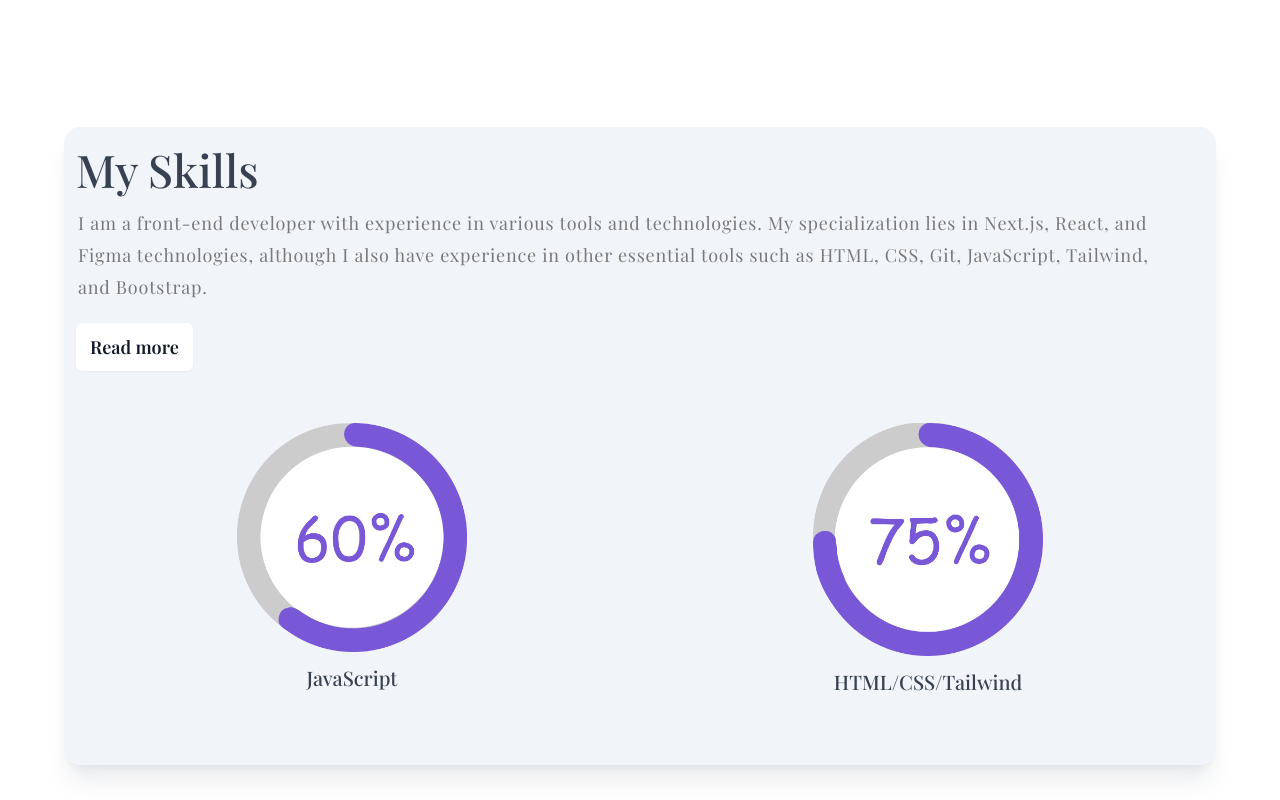
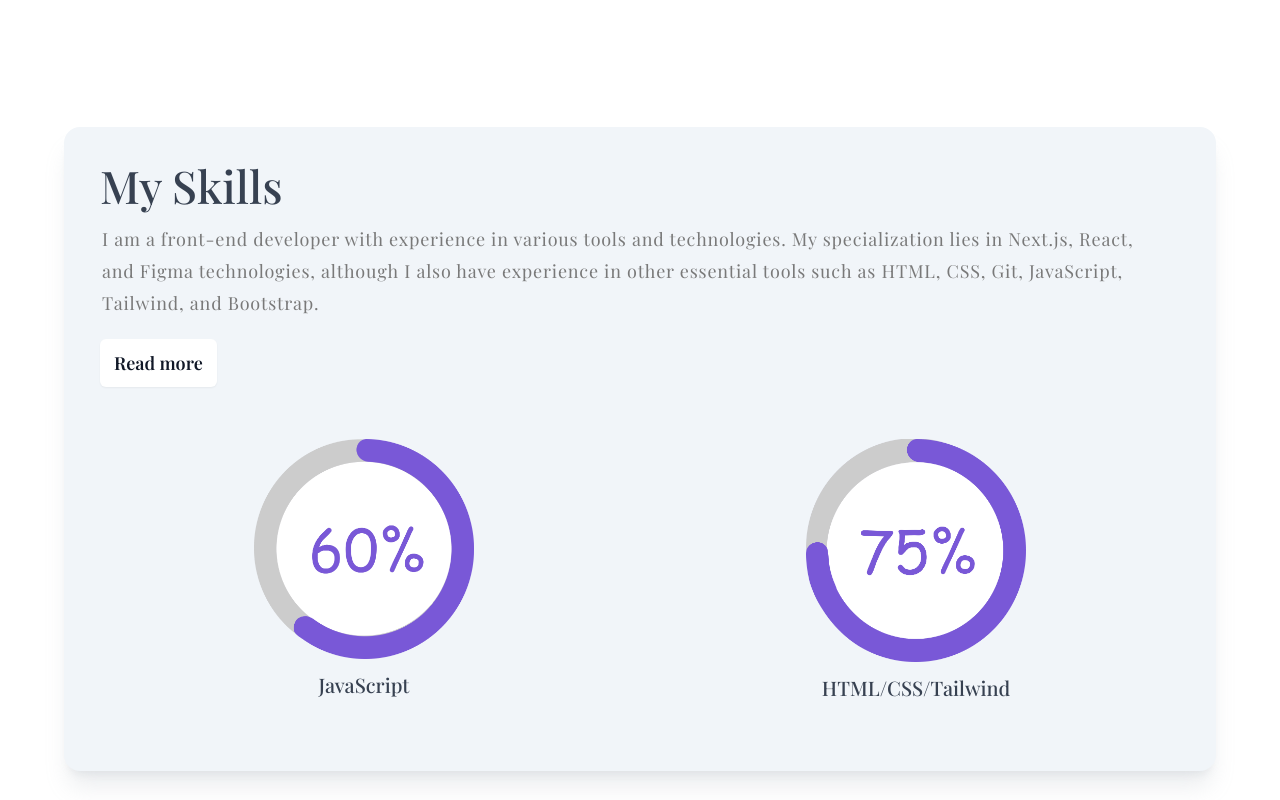
Before and after one commit to jorgeProgramaEn5/next-portfolio, a Next.js app: page / in a window 1280 px wide. Shown: the part 660-1460 px from the top of the page. Built offline with nearby package versions, Linux system fonts and the light colour scheme; a web font is replaced by a local one.

Commit message:
add pading to skills

```diff
--- a/src/Components/Skills.jsx
+++ b/src/Components/Skills.jsx
@@ -24,7 +24,7 @@ export function Skills() {
 
   return (
     <section id='skills'>
-        <div className="mx-auto flex w-[85%] md:w-[85%] lg:w-[90%] flex-col justify-center bg-slate-100 rounded-2xl shadow-xl shadow-gray-400/20 pb-10 md:pb-16">
+        <div className="mx-auto flex w-[85%] md:w-[85%] lg:w-[90%] flex-col justify-center bg-slate-100 rounded-2xl shadow-xl shadow-gray-400/20 pb-10 md:pb-16 md:pt-4 px-2 md:px-6">
 
             <div className=" flex justify-center items-center flex-col md:items-start p-3">
                 <h1 className="text-[18px] md:text-[45px] font-medium text-gray-700 pb-2">My Skills</h1>
```
